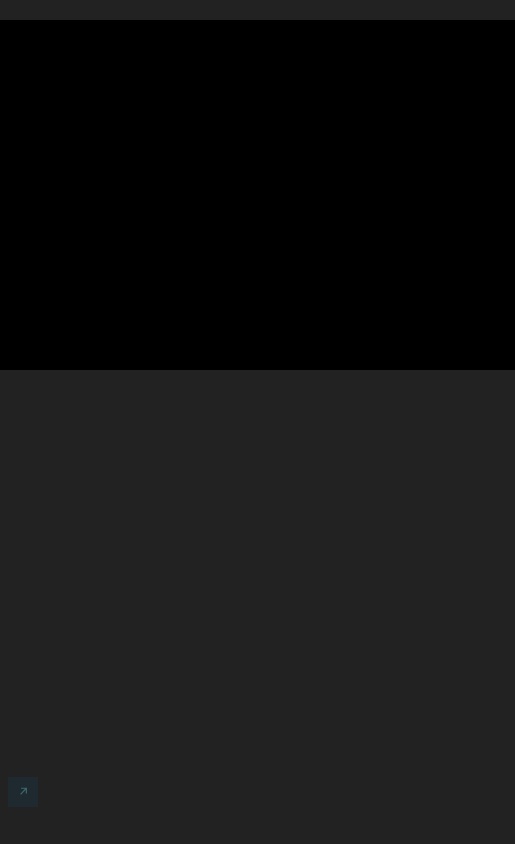
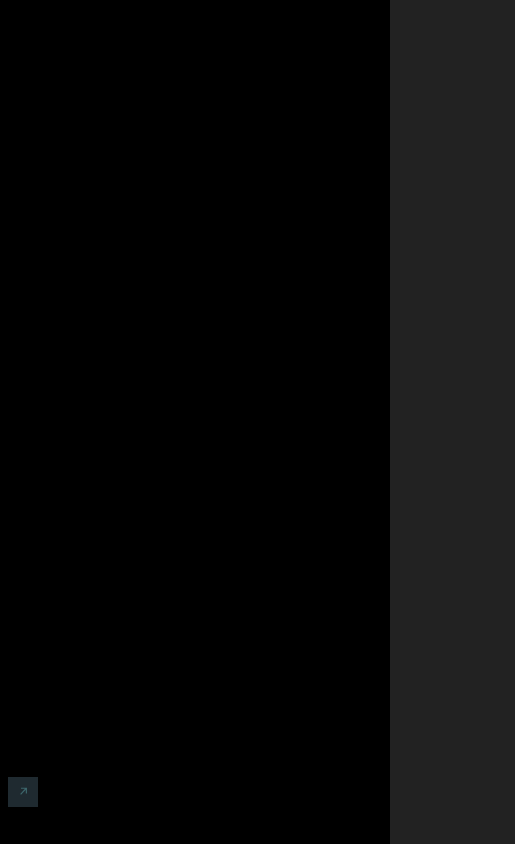
Before and after one commit to Alireza29675/Waves-TheatreJS-Experience, a website built with webpack: page public/index.html in a window 390 px wide. Shown: the whole page, 515 px wide, since content can reach past the window. Built offline with nearby package versions, Linux system fonts and the light colour scheme; files whose address does not match are found by name.

Commit message:
Animation can be played in fullscreen mode

```diff
--- a/public/style.css
+++ b/public/style.css
@@ -6,10 +6,6 @@ body {
 }
 canvas {
     position: absolute;
-    top: 20px;
-    left: 50%;
-    transform: translateX(-50%);
+    top: 0;
+    left: 0;
 }
-audio {
-    display: none;
-}
--- /dev/null
+++ b/src/Animation.js
@@ -0,0 +1,89 @@
+import {
+    Sound
+} from './tools/Sound';
+
+import animationState from './theatre/theatre-export.json';
+import {
+    particlesProps,
+    cameraProps
+} from './theatre/theatre-props';
+import {
+    Knot
+} from './tools/Knot';
+
+window.AudioContext = window.AudioContext || window.webkitAudioContext;
+
+export class Animation {
+
+    constructor(container, width, height) {
+        this.knot = new Knot(container, width, height);
+        this.initializeTheatre();
+        window.addEventListener('load', this.initializeAudio.bind(this));
+    }
+
+    initializeTheatre() {
+        this.theatre = {};
+        this.theatre.project = new Theatre.Project('Max Cooper - Waves', {
+            state: animationState
+        });
+        this.theatre.timeline = this.theatre.project.getTimeline('Timeline');
+        this.initializeTheatreForParticles();
+        this.initializeTheatreForCamera();
+    }
+
+    initializeTheatreForParticles() {
+        const object = this.theatre.timeline.createObject('Particles', this.knot.state, particlesProps);
+        object.onValuesChange(values => {
+            for (let key in values) this.knot.state[key] = values[key];
+            this.knot.renderer.domElement.style.filter = `hue-rotate(${values.hue}deg) brightness(${values.brightness})`;
+            this.knot.draw();
+        });
+    }
+
+    initializeTheatreForCamera() {
+        const object = this.theatre.timeline.createObject('Camera', this.knot.camera, cameraProps);
+        object.onValuesChange(values => {
+            this.knot.camera.position.x = values.positionX;
+            this.knot.camera.position.y = values.positionY;
+            this.knot.camera.position.z = values.positionZ;
+            this.knot.camera.lookAt(new THREE.Vector3(10, 0, 0));
+        })
+    }
+
+    initializeAudio() {
+        this.sound = new Sound('./audio/waves-maxcooper-lq.mp3');
+        this.sound.ready().then(() => this.render());
+    }
+
+    syncAudio() {
+        if (this.theatre.timeline.playing && !this.sound.playing) {
+            this.sound.currentTime = this.theatre.timeline.time;
+            this.sound.play();
+        } else if (!this.theatre.timeline.playing && this.sound.playing) {
+            this.sound.pause();
+        }
+    }
+
+    resize(width, height) {
+        this.knot.resize(width, height);
+    }
+
+    play() {
+        this.theatre.timeline.play();
+    }
+
+    pause() {
+        this.theatre.timeline.pause();
+    }
+
+    ready() {
+        return this.theatre.project.ready;
+    }
+
+    render() {
+        this.knot.render();
+        this.syncAudio();
+        requestAnimationFrame(this.render.bind(this));
+    }
+
+}
--- a/src/index.js
+++ b/src/index.js
@@ -1,66 +1,27 @@
-import { Sound } from './tools/Sound';
+import {
+    Animation
+} from './Animation';
 
-import animationState from './theatre/theatre-export.json';
-import { particlesProps, cameraProps } from './theatre/theatre-props';
-import { Knot } from './tools/Knot';
-
-window.AudioContext = window.AudioContext || window.webkitAudioContext;
-
-class Animation {
+class Experience {
 
     constructor(container) {
-        this.knot = new Knot(container, 640, 350);
-        this.initializeTheatre();
-        window.addEventListener('load', this.initializeAudio.bind(this));
+        this.container = container;
+        this.animation = new Animation(this.container, window.innerWidth, window.innerHeight);
+        window.addEventListener('resize', this.handleResize.bind(this));
     }
 
-    initializeTheatre() {
-        this.theatre = {};
-        this.theatre.project = new Theatre.Project('Max Cooper - Waves', { state: animationState });
-        this.theatre.timeline = this.theatre.project.getTimeline('Timeline');
-        this.initializeTheatreForParticles();
-        this.initializeTheatreForCamera();
+    handleResize() {
+        this.animation.resize(window.innerWidth, window.innerHeight);
     }
 
-    initializeTheatreForParticles() {
-        const object = this.theatre.timeline.createObject('Particles', this.knot.state, particlesProps);
-        object.onValuesChange(values => {
-            for (let key in values) this.knot.state[key] = values[key];
-            this.knot.renderer.domElement.style.filter = `hue-rotate(${values.hue}deg) brightness(${values.brightness})`;
-            this.knot.draw();
-        });
-    }
-
-    initializeTheatreForCamera() {
-        const object = this.theatre.timeline.createObject('Camera', this.knot.camera, cameraProps);
-        object.onValuesChange(values => {
-            this.knot.camera.position.x = values.positionX;
-            this.knot.camera.position.y = values.positionY;
-            this.knot.camera.position.z = values.positionZ;
-            this.knot.camera.lookAt(new THREE.Vector3(10, 0, 0));
-        })
-    }
-
-    initializeAudio() {
-        this.sound = new Sound('./audio/waves-maxcooper-lq.mp3');
-        this.sound.ready().then(() => this.render());
-    }
-
-    syncAudio() {
-        if (this.theatre.timeline.playing && !this.sound.playing) {
-            this.sound.currentTime = this.theatre.timeline.time;
-            this.sound.play();
-        } else if (!this.theatre.timeline.playing && this.sound.playing) {
-            this.sound.pause();
-        }
-    }
-
-    render() {
-        this.knot.render();
-        this.syncAudio();
-        requestAnimationFrame(this.render.bind(this));
+    goFullScreen () {
+        const element = this.container;
+        if (element.requestFullscreen) element.requestFullscreen();
+        else if (element.msRequestFullscreen) element.msRequestFullscreen();
+        else if (element.mozRequestFullScreen) elem.mozRequestFullScreen();
+        else if (element.webkitRequestFullscreen) element.webkitRequestFullscreen();
     }
 
 }
 
-const animation = new Animation(document.querySelector('#app'));
+window.experience = new Experience(document.querySelector('#app'));
--- a/src/tools/Knot.js
+++ b/src/tools/Knot.js
@@ -22,6 +22,12 @@ export class Knot {
         }
 
         this.init();
+    }
+
+    resize(width, height) {
+        this.camera.aspect = width / height;
+        this.camera.updateProjectionMatrix();
+        this.renderer.setSize(width, height);
     }
 
     init() {
```
